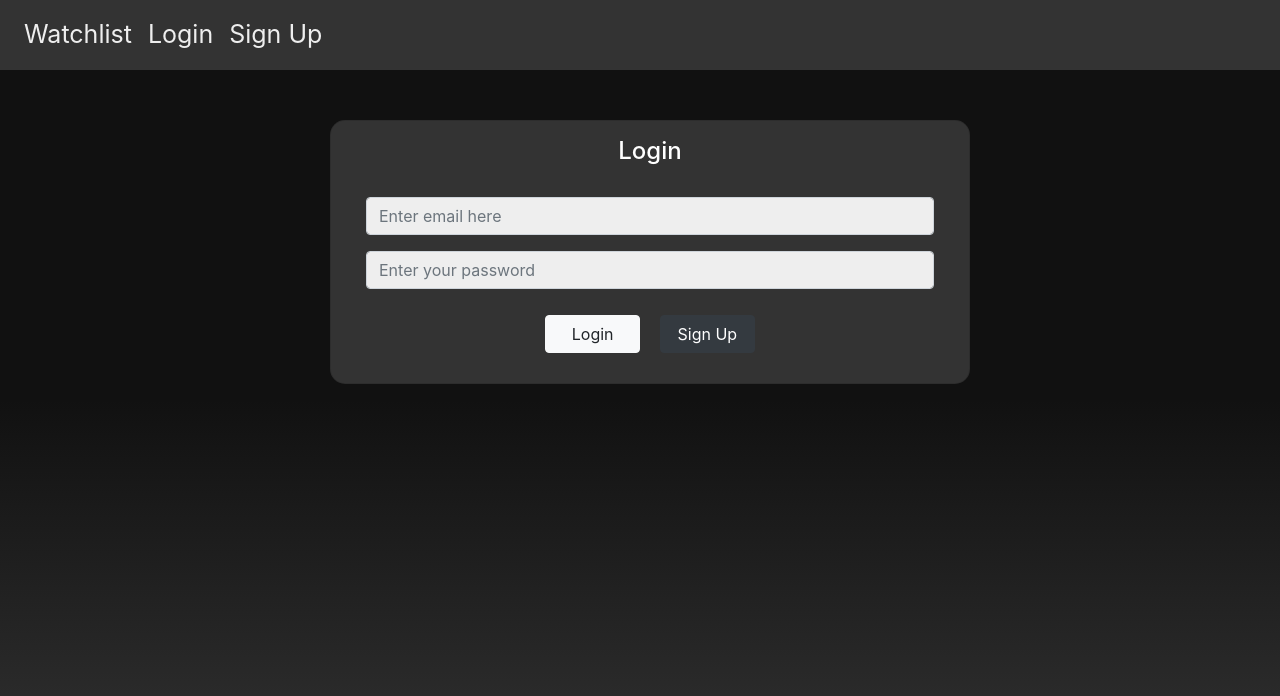
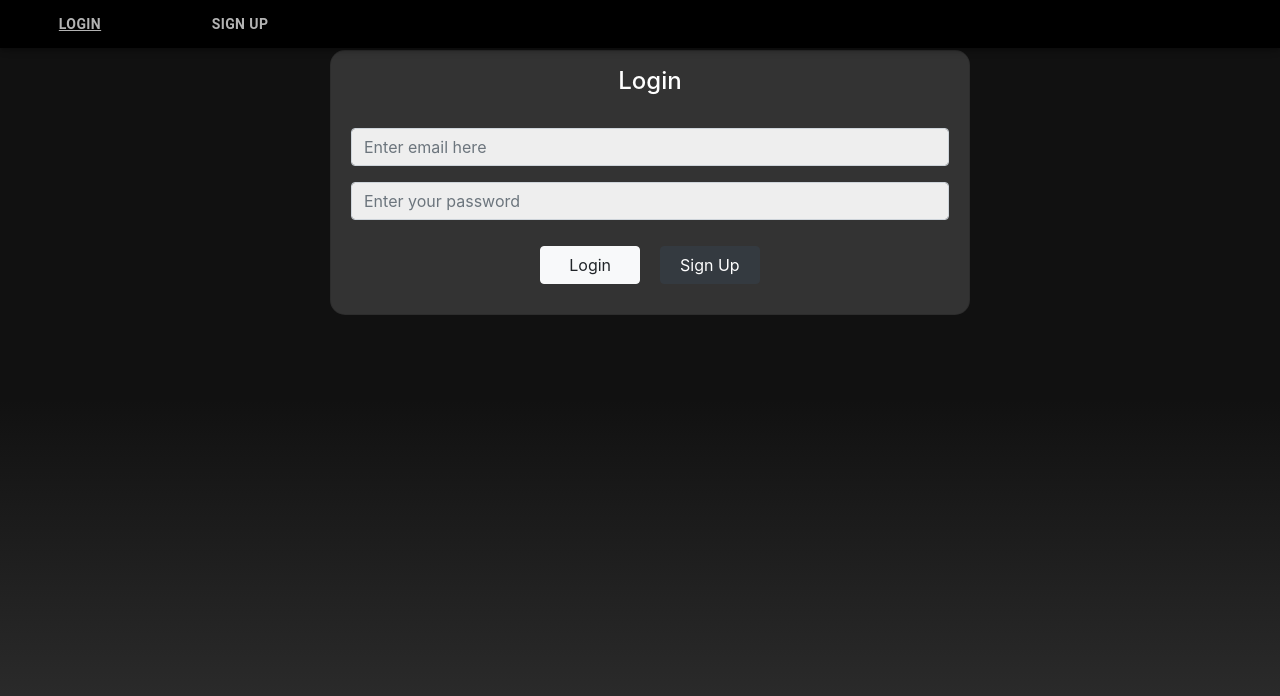
Before and after one commit to RashadArbab/DeploymentStockApp, a React (Create React App) app in the folder client/: page /login in a window 1280 px wide. Shown: the top 696 px of the page. Built offline with nearby package versions, Linux system fonts and the light colour scheme.

Commit message:
aws deploy

```diff
--- a/client/package.json
+++ b/client/package.json
@@ -3,6 +3,7 @@
   "version": "0.1.0",
   "private": true,
   "dependencies": {
+    "@material-ui/core": "^4.11.3",
     "axios": "^0.21.1",
     "bootstrap": "^4.5.3",
     "classnames": "^2.2.6",
@@ -37,5 +38,6 @@
       "last 1 safari version"
     ]
   },
-  "proxy": "https://limitless-castle-40490.herokuapp.com"
+
+  "proxy": "http://localhost:8080"
 }
--- a/client/src/Components/css/Login.css
+++ b/client/src/Components/css/Login.css
@@ -1,8 +1,10 @@
 .card {
-    margin-top: 50px !important ;
-    border-radius: 15px !important;
+  margin-top: 100px !important ;
+  border-radius: 15px !important;
 }
 
+
+
 .loginButton {
-    margin : 10px !important;
+  margin: 10px !important;
 }
--- a/client/src/Components/css/Navbar.css
+++ b/client/src/Components/css/Navbar.css
@@ -1,8 +1,4 @@
 
-.navbar{
-    background-color: rgb(255, 213, 23);
-
-}
 
 .nav-link {
     font-size:25px;
@@ -19,7 +15,7 @@
 
 .navbar-brand{
     font-size:25px;
-    color : #222831 ;
+    color : white;
     font-weight: 400;
 
 }
@@ -30,3 +26,15 @@
     font-weight: 500;
 
 }
+
+.Tab {
+    color : white;
+}
+
+.AppBar {
+    background-color: black !important;
+}
+
+.Tab {
+    color: white !important ;
+}
--- a/client/src/Components/js/Login.js
+++ b/client/src/Components/js/Login.js
@@ -229,7 +229,7 @@ function Login() {
     return (
         <div>
             <Navbar />
-            <div className="card col-sm-6">
+            <div className="card ">
 
                 <h4 className="card-title text-center">Login</h4>
 
--- a/client/src/Components/js/LoginNavbar.js
+++ b/client/src/Components/js/LoginNavbar.js
@@ -1,12 +1,18 @@
 import '../css/Navbar.css';
-
+import { Tabs, Tab, AppBar } from '@material-ui/core';
+import clsx from 'clsx';
 import React from 'react'
 function Navbar() {
   return (
 
-    <nav class="navbar navbar-transparent navbar-expand-lg" id="navbar" >
+    <AppBar className="AppBar" position="fixed" >
+      <Tabs>
+        <Tab href='/login' label="Login" style={{color:'white' , fontWeight: 600}}/>
+        <Tab href="/register" label="Sign Up" style={{color: 'white' , fontWeight: 600}}/>
+      </Tabs>
+    </AppBar>
 
-
+    /*
   <button class="navbar-toggler btn btn-primary" type="button" data-toggle="collapse" data-target="#navbarNavDropdown" aria-controls="navbarNavDropdown" aria-expanded="true" aria-label="Toggle navigation">
 
     <span class="navbar-toggler-icon"></span>
@@ -14,13 +20,13 @@ function Navbar() {
   <div class="collapse navbar-collapse" id="navbarNavDropdown">
     <ul class="navbar-nav">
       <li class="nav-item active">
-            <a class="nav-link" href="/watchlist">Watchlist</a>
+        <Tab  href="/watchlist" label="Watchlist" />
       </li>
       <li class="nav-item">
-            <a class="nav-link" href="/login">Login</a>
+        <Tab href='/login' label="Login" />
       </li>
       <li class="nav-item">
-            <a class="nav-link" href="/register">Sign Up</a>
+        <Tab href="/register" label="Sign Up" />
       </li>
 
 
@@ -29,7 +35,7 @@ function Navbar() {
   </div>
 
 </nav>
-
+    */
 
 
 
```
Also changed, not shown: 19 other files (tests, documents, lock files or other folders). Lines whose indentation alone changed are shown as unchanged.
